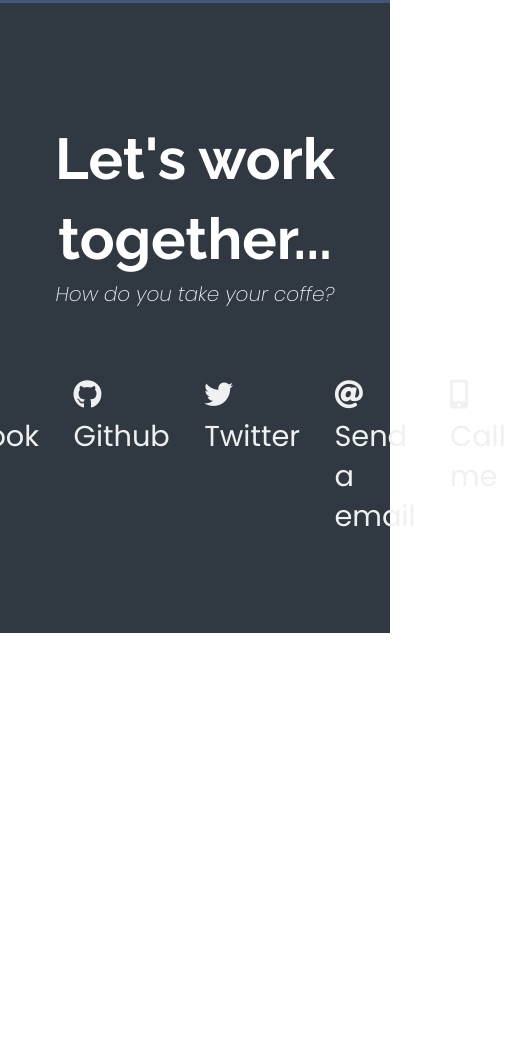
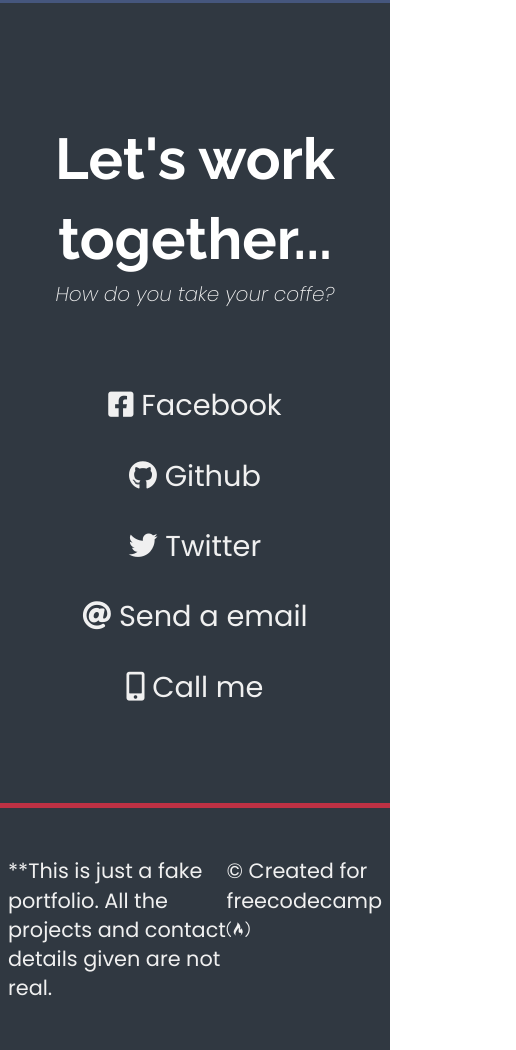
Before and after one commit to PaulosSouza/freecodecamp-lessons, a plain HTML site: page portfolio-freecodecamp/index.html in a window 390 px wide. Shown: the part 1951-3001 px from the top of the page, 516 px wide, since content can reach past the window. Before the commit the page ends 2584 px from the top, so only its background shows below. Drawn offline with Linux system fonts and the light colour scheme.

Commit message:
Challenge: Portifolio

```diff
--- a/portfolio-freecodecamp/index.html
+++ b/portfolio-freecodecamp/index.html
@@ -63,7 +63,7 @@
           <a href="#" class="project-container-img">
             <img
               class="project-img"
-              src="https://raw.githubusercontent.com/freeCodeCamp/cdn/master/build/testable-projects-fcc/images/tribute.jpg"
+              src="https://raw.githubusercontent.com/freeCodeCamp/cdn/master/build/testable-projects-fcc/images/random-quote-machine.png"
               alt=""
             />
           </a>
@@ -98,7 +98,13 @@
           </ul>
           <ul>
             <li>
-              <a class="social-items" href="#">
+              <a
+                target="_blank"
+                href="https://github.com/PaulosSouza"
+                id="profile-link"
+                class="social-items"
+                href="#"
+              >
                 <i class="fab fa-github"></i> Github
               </a>
             </li>
@@ -127,5 +133,17 @@
         </div>
       </div>
     </section>
+
+    <footer class="footer">
+      <p>
+        **This is just a fake portfolio. All the projects and contact details
+        given are not real.
+      </p>
+
+      <p>
+        © Created for <a href="https://www.freecodecamp.com/">freecodecamp</a>
+        <i class="fab fa-free-code-camp"></i>
+      </p>
+    </footer>
   </body>
 </html>
--- a/portfolio-freecodecamp/style.css
+++ b/portfolio-freecodecamp/style.css
@@ -40,7 +40,8 @@ h2 {
   font-weight: 700;
 }
 
-li,a {
+li,
+a {
   display: inline-block;
 }
 
@@ -118,7 +119,7 @@ a {
 }
 
 #projects .project-container {
-  display: grid;  grid-template-rows: 1fr;
+  display: grid;
   grid-template-columns: repeat(auto-fill, minmax(200px, 500px));
   gap: 50px;
   justify-content: center;
@@ -147,7 +148,6 @@ a {
 
 .project-tile:hover .project-title-container .title-effect {
   color: #ff7f50;
-
 }
 
 .project-container-img .project-img {
@@ -169,7 +169,7 @@ a {
   font-size: 0.7em;
   background-color: var(--main-gray);
   border: none;
-  color: #FFF;
+  color: #fff;
   border-radius: 2px;
   cursor: pointer;
   transition: background-color 0.6s ease;
@@ -198,14 +198,14 @@ a {
   width: 100%;
 }
 
-#contact .contact-container{
+#contact .contact-container {
   max-width: 1000px;
   margin: auto;
   padding-bottom: 3em;
 }
 
 #contact .message-contact {
-  font-family: 'Raleway', sans-serif;
+  font-family: "Raleway", sans-serif;
   text-align: center;
   padding-top: 2em;
   font-size: 2em;
@@ -224,7 +224,7 @@ a {
   justify-content: center;
 }
 
-.social-list .social-items{
+.social-list .social-items {
   padding: 10px 10px;
   margin-left: 0.5em;
   transition: transform 0.5s ease;
@@ -235,3 +235,47 @@ a {
 }
 
 /*=====  End of Section Contacts  ======*/
+
+
+/*=============================================
+=            Section Contacts            =
+=============================================*/
+
+.footer {
+  background-color: var(--main-gray);
+  font-size: 1rem;
+  display: flex;
+  border-top: 5px solid var(--main-red);
+  padding: 3em;
+  justify-content: space-around;
+}
+
+.footer > p {
+  font-family: inherit;
+  font-size: 1.3em;
+}
+
+/*=====  End of Section Contacts  ======*/
+
+@media (max-width: 986px) {
+  .social-list {
+    flex-direction: column;
+    width: 100%;
+    align-items: center;
+  }
+
+  .social-list .social-items {
+    margin: 0;
+    margin-top: 10px;
+  }
+
+  .social-list .social-items:hover {
+    transform: scale(1.1);
+  }
+
+  .footer {
+    padding-left: 0.5em;
+    padding-right: 0.5em;
+    justify-content: space-between;
+  }
+}
```
